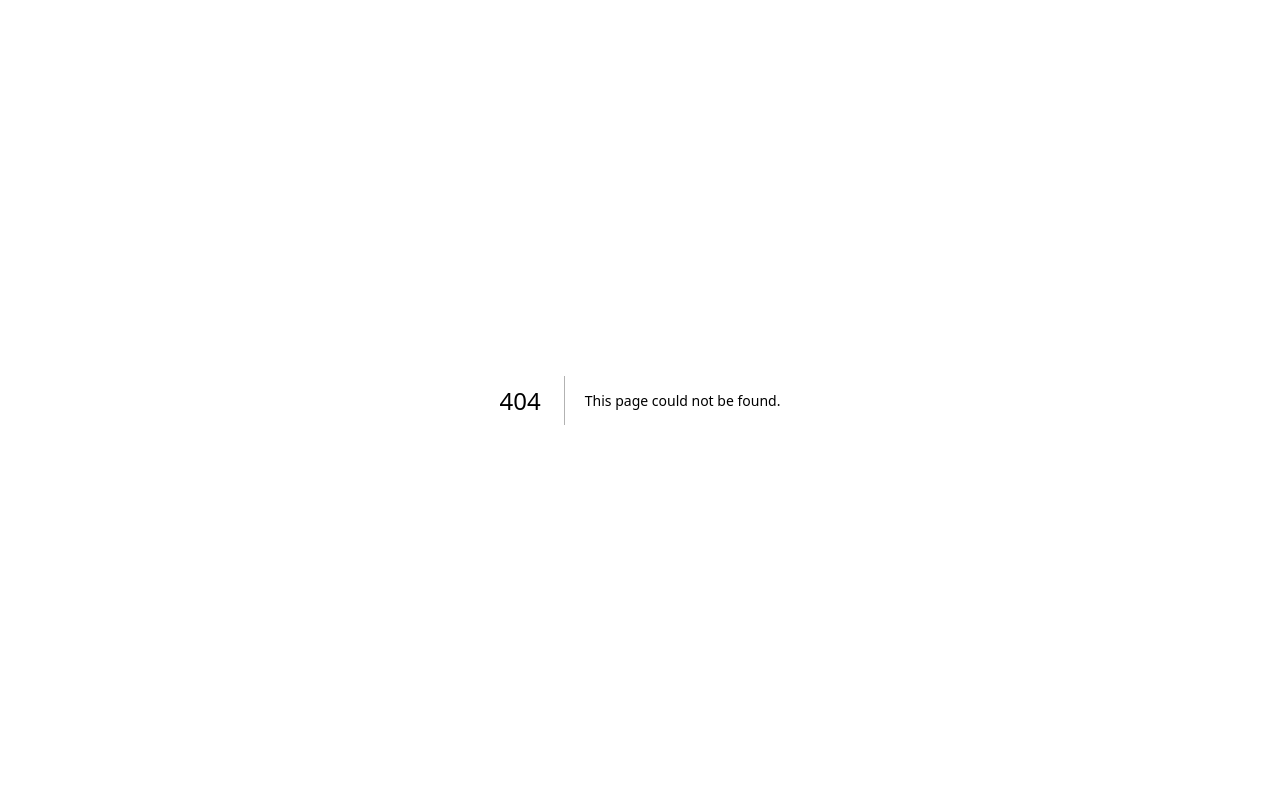
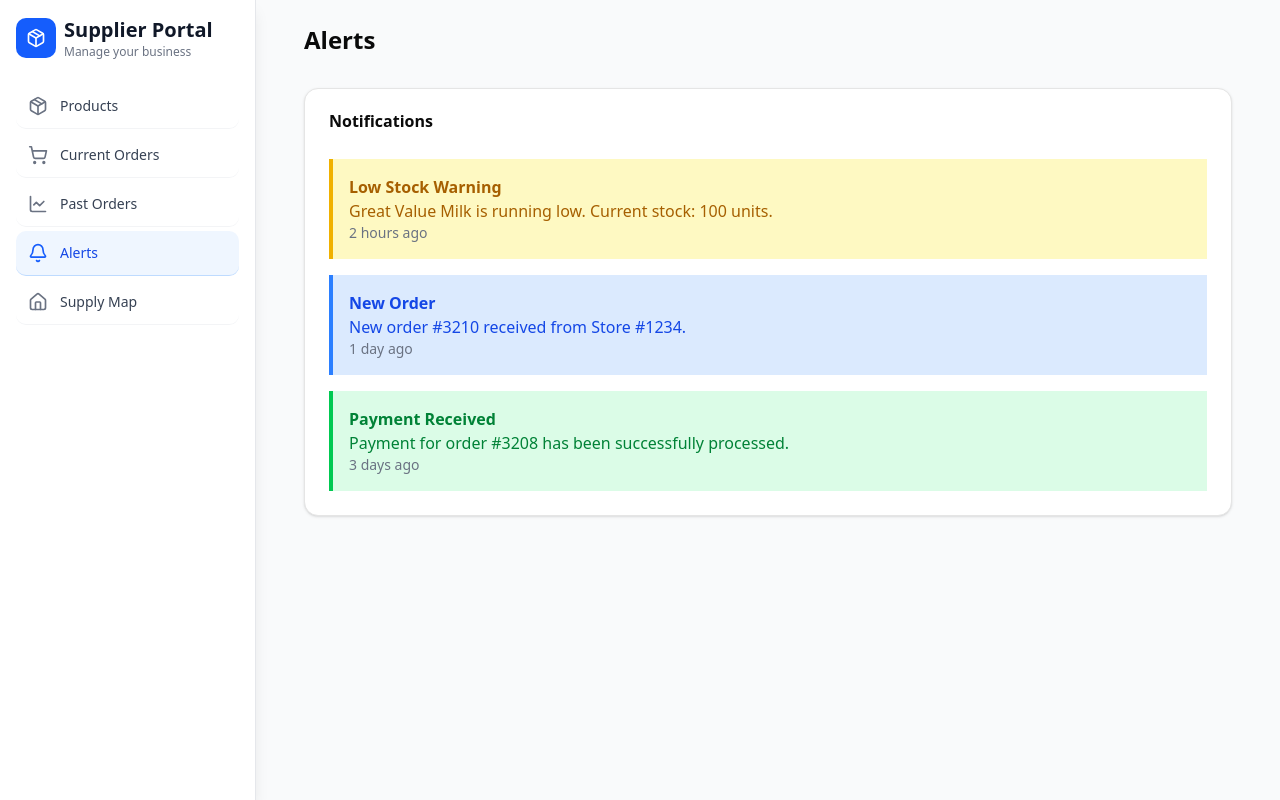
Before and after one commit to Vedant817/Walmart-Sparkathon, a Next.js app in the folder dashboard/: page /dashboard/supplier/alerts in a window 1280 px wide. Before the commit this address had no page. Built offline with nearby package versions, Linux system fonts and the light colour scheme.

Commit message:
Alert and Product Page

```diff
--- /dev/null
+++ b/dashboard/src/app/(app)/dashboard/supplier/alerts/page.tsx
@@ -0,0 +1,33 @@
+import { Card, CardContent, CardHeader, CardTitle } from "@/components/ui/card";
+
+export default function AlertsPage() {
+  return (
+    <main className="grid flex-1 items-start gap-4 p-4 sm:px-6 sm:py-0 md:gap-8">
+      <h1 className="text-lg font-semibold md:text-2xl">Alerts</h1>
+      <Card>
+        <CardHeader>
+          <CardTitle>Notifications</CardTitle>
+        </CardHeader>
+        <CardContent>
+          <div className="space-y-4">
+            <div className="p-4 bg-yellow-100 border-l-4 border-yellow-500 text-yellow-700">
+              <p className="font-bold">Low Stock Warning</p>
+              <p>Great Value Milk is running low. Current stock: 100 units.</p>
+              <p className="text-sm text-gray-500">2 hours ago</p>
+            </div>
+            <div className="p-4 bg-blue-100 border-l-4 border-blue-500 text-blue-700">
+              <p className="font-bold">New Order</p>
+              <p>New order #3210 received from Store #1234.</p>
+              <p className="text-sm text-gray-500">1 day ago</p>
+            </div>
+            <div className="p-4 bg-green-100 border-l-4 border-green-500 text-green-700">
+              <p className="font-bold">Payment Received</p>
+              <p>Payment for order #3208 has been successfully processed.</p>
+              <p className="text-sm text-gray-500">3 days ago</p>
+            </div>
+          </div>
+        </CardContent>
+      </Card>
+    </main>
+  );
+}
--- /dev/null
+++ b/dashboard/src/app/(app)/dashboard/supplier/page.tsx
@@ -0,0 +1,58 @@
+import { Button } from "@/components/ui/button";
+import { Card, CardContent, CardHeader, CardTitle } from "@/components/ui/card";
+import { PlusCircle } from "lucide-react";
+
+export default function ProductsPage() {
+  return (
+    <main className="grid flex-1 items-start gap-4 p-4 sm:px-6 sm:py-0 md:gap-8">
+      <div className="flex items-center">
+        <h1 className="text-lg font-semibold md:text-2xl">Products</h1>
+        <div className="ml-auto flex items-center gap-2">
+          <Button size="sm" className="h-8 gap-1">
+            <PlusCircle className="h-3.5 w-3.5" />
+            <span className="sr-only sm:not-sr-only sm:whitespace-nowrap">
+              Add Product
+            </span>
+          </Button>
+        </div>
+      </div>
+      <Card>
+        <CardHeader>
+          <CardTitle>Your Products</CardTitle>
+        </CardHeader>
+        <CardContent>
+          <table className="min-w-full divide-y divide-gray-200">
+            <thead className="bg-gray-50">
+              <tr>
+                <th scope="col" className="px-6 py-3 text-left text-xs font-medium text-gray-500 uppercase tracking-wider">Name</th>
+                <th scope="col" className="px-6 py-3 text-left text-xs font-medium text-gray-500 uppercase tracking-wider">SKU</th>
+                <th scope="col" className="px-6 py-3 text-left text-xs font-medium text-gray-500 uppercase tracking-wider">Stock</th>
+                <th scope="col" className="px-6 py-3 text-left text-xs font-medium text-gray-500 uppercase tracking-wider">Price</th>
+              </tr>
+            </thead>
+            <tbody className="bg-white divide-y divide-gray-200">
+              <tr>
+                <td className="px-6 py-4 whitespace-nowrap">Great Value Milk</td>
+                <td className="px-6 py-4 whitespace-nowrap">GV-MILK-1G</td>
+                <td className="px-6 py-4 whitespace-nowrap">100</td>
+                <td className="px-6 py-4 whitespace-nowrap">$3.50</td>
+              </tr>
+              <tr>
+                <td className="px-6 py-4 whitespace-nowrap">Marketside Organic Bananas</td>
+                <td className="px-6 py-4 whitespace-nowrap">MS-BAN-ORG-1B</td>
+                <td className="px-6 py-4 whitespace-nowrap">250</td>
+                <td className="px-6 py-4 whitespace-nowrap">$0.59/lb</td>
+              </tr>
+              <tr>
+                <td className="px-6 py-4 whitespace-nowrap">Freshness Guaranteed Ground Beef</td>
+                <td className="px-6 py-4 whitespace-nowrap">FG-GB-8020-1LB</td>
+                <td className="px-6 py-4 whitespace-nowrap">50</td>
+                <td className="px-6 py-4 whitespace-nowrap">$4.99/lb</td>
+              </tr>
+            </tbody>
+          </table>
+        </CardContent>
+      </Card>
+    </main>
+  );
+}
```
